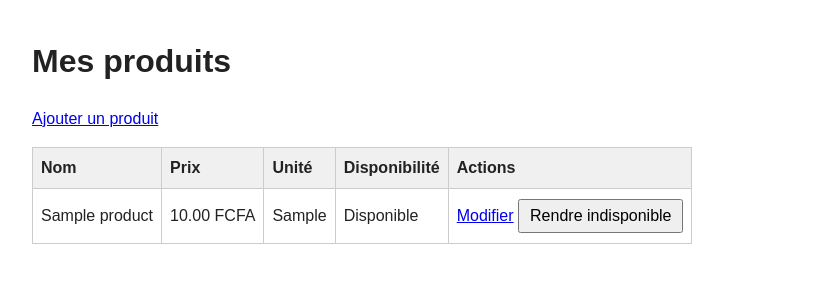
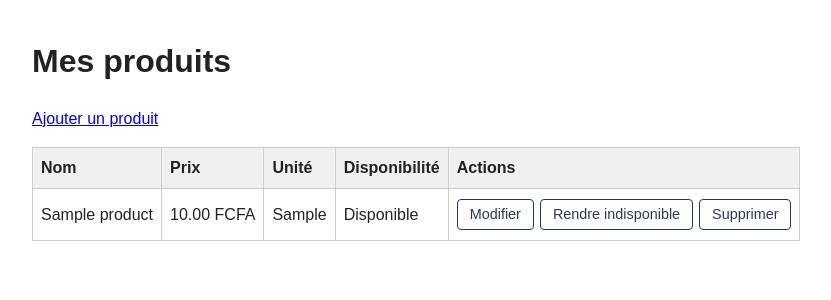
Before and after one commit to paresalimatanadege-dev/reassort, a Django app: page /catalog/mes-produits/ in a window 1280 px wide. Shown: the part 62-362 px from the top of the page, without its empty margins (124-955 px from the left). Run offline with Django 5.2, Linux system fonts and the light colour scheme; a user stored in the database is signed in; tables that the repository leaves empty hold one stand-in row (values such as "Sample post").

Commit message:
Ajout de l'option supprimer

```diff
--- a/catalog/urls.py
+++ b/catalog/urls.py
@@ -8,4 +8,5 @@ urlpatterns = [
     path('mes-produits/ajouter/', views.product_create, name='product_create'),
     path('mes-produits/<int:pk>/modifier/', views.product_update, name='product_update'),
     path('mes-produits/<int:pk>/disponibilite/', views.product_toggle, name='product_toggle'),
+    path('mes-produits/<int:pk>/supprimer/', views.product_delete, name='product_delete'),
 ]
--- a/catalog/views.py
+++ b/catalog/views.py
@@ -5,6 +5,7 @@ from django.views.decorators.http import require_POST
 from accounts.decorators import role_required
 from .forms import ProductForm
 from .models import Product
+from django.db.models import ProtectedError
 
 @login_required
 @role_required('GROSSISTE')
@@ -53,3 +54,17 @@ def product_toggle(request, pk):
     product.disponible = not product.disponible
     product.save()
     return redirect('catalog:product_list')
+
+@login_required
+@role_required('GROSSISTE')
+def product_delete(request, pk):
+    product = get_object_or_404(Product, pk=pk, wholesaler=request.user)
+    if request.method == 'POST':
+        try:
+            product.delete()
+        except ProtectedError:
+            messages.error(request, "Ce produit figure dans des commandes : il ne peut pas être supprimé. Rendez-le indisponible à la place.")
+        else:
+            messages.success(request, "Produit supprimé.")
+        return redirect('catalog:product_list')
+    return render(request, 'wholesaler/product_confirm_delete.html', {'product': product})
--- a/static/css/style.css
+++ b/static/css/style.css
@@ -76,6 +76,31 @@ button {
     margin-bottom: 4px;
 }
 
+.actions {
+    display: flex;
+    flex-wrap: wrap;
+    gap: 6px;
+    align-items: center;
+}
+
+.actions form {
+    margin: 0;
+}
+
+.btn {
+    display: inline-block;
+    padding: 6px 12px;
+    font-size: 0.9rem;
+    font-family: inherit;
+    line-height: 1.2;
+    color: #1f3a5f;
+    background: #fff;
+    border: 1px solid #1f3a5f;
+    border-radius: 4px;
+    text-decoration: none;
+    cursor: pointer;
+}
+
 @media (max-width: 600px) {
     nav {
         flex-direction: column;
--- a/templates/wholesaler/products.html
+++ b/templates/wholesaler/products.html
@@ -26,17 +26,21 @@
                 <td>{{ p.unite }}</td>
                 <td>{% if p.disponible %}Disponible{% else %}Indisponible{% endif %}</td>
                 <td>
-                    <a href="{% url 'catalog:product_update' p.pk %}">Modifier</a>
-                    <form method="post" action="{% url 'catalog:product_toggle' p.pk %}" style="display:inline;">
-                        {% csrf_token %}
-                        <button type="submit">
-                            {% if p.disponible %}Rendre indisponible{% else %}Rendre disponible{% endif %}
-                        </button>
-                    </form>
+                    <div class="actions">
+                        <a class="btn" href="{% url 'catalog:product_update' p.pk %}">Modifier</a>
+
+                        <form method="post" action="{% url 'catalog:product_toggle' p.pk %}">
+                            {% csrf_token %}
+                            <button type="submit" class="btn">
+                                {% if p.disponible %}Rendre indisponible{% else %}Rendre disponible{% endif %}
+                            </button>
+                        </form>
+                        <a class="btn btn-danger" href="{% url 'catalog:product_delete' p.pk %}">Supprimer</a>
+                    </div>
                 </td>
             </tr>
         {% endfor %}
-        </tbody>
+    </tbody>
     </table>
     {% else %}
         <p>Vous n'avez pas encore de produit.</p>
```
Also changed, not shown: templates/wholesaler/product_confirm_delete.html (added, +15 -0 lines).
